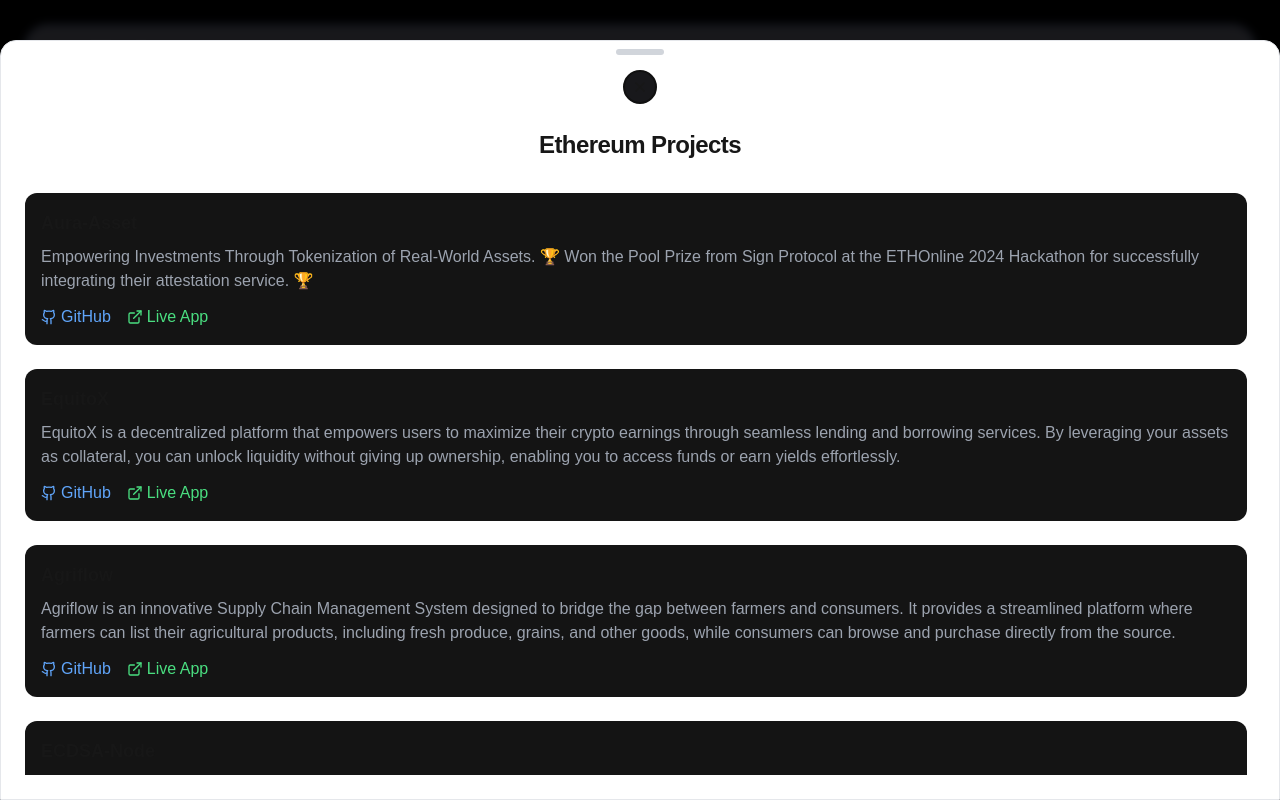
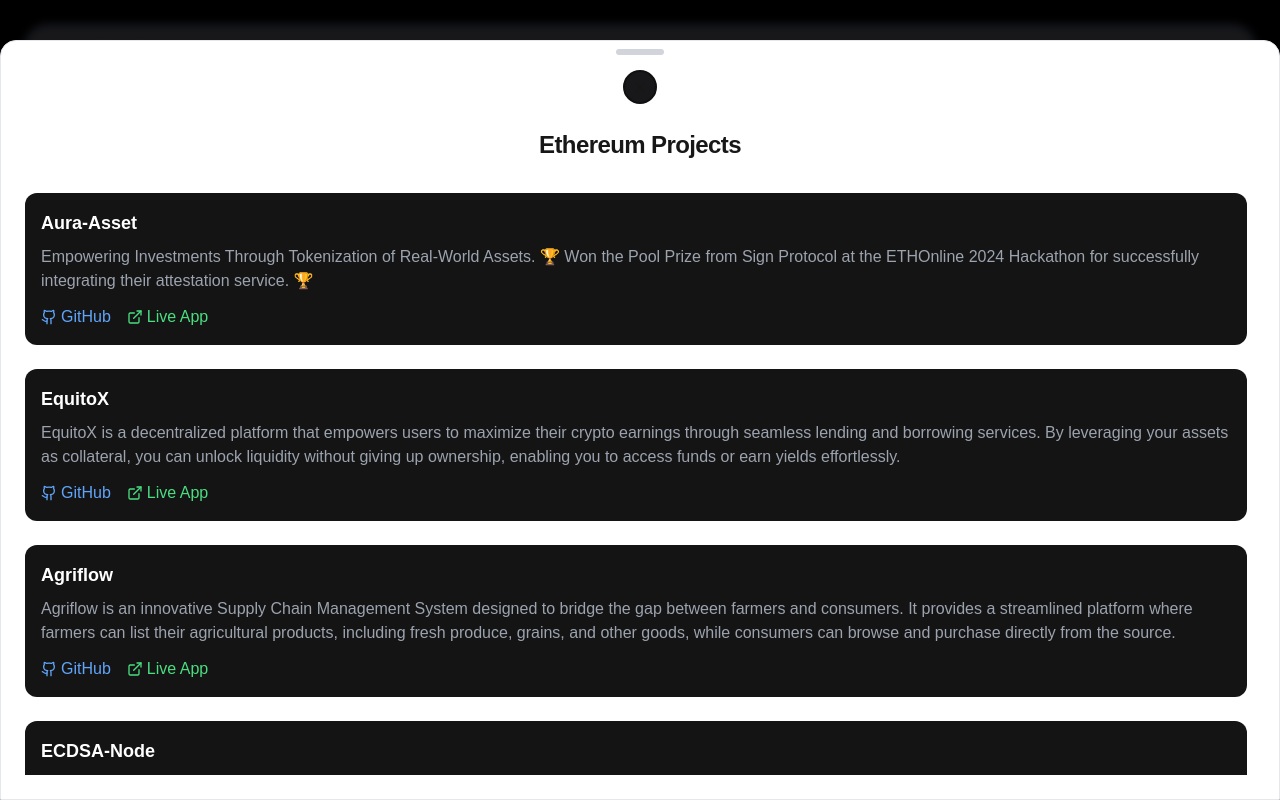
Before and after one commit to jitendragangwar123/Portfolio, a Next.js app: page / in a window 1280 px wide. Both pictures are taken after a click on the element 169 px from the left and 587 px from the top of the page. Shown: the top 800 px of the page. Built offline with nearby package versions, Linux system fonts and the light colour scheme.

Commit message:
fix:tittle styling

```diff
--- a/src/app/page.tsx
+++ b/src/app/page.tsx
@@ -639,7 +639,7 @@
               key={index}
               className="mb-6 p-4 bg-[rgb(20,20,20)] rounded-xl hover:bg-[rgb(30,30,30)] transition-colors"
             >
-              <h3 className="font-semibold text-lg mb-2">{item.name}</h3>
+              <h3 className="font-semibold text-white text-lg mb-2">{item.name}</h3>
               <p className="text-gray-400 mb-3">{item.description}</p>
               <div className="flex gap-4">
                 {item.github && (
```
